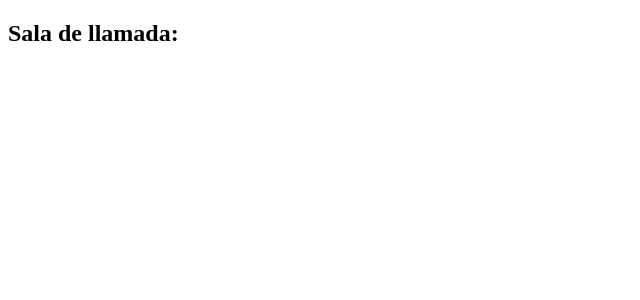
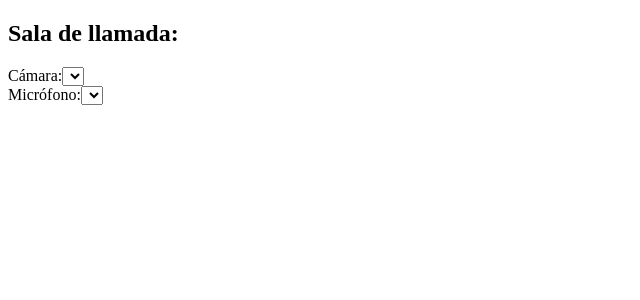
Before and after one commit to IagoPL/KDD, a React (Create React App) app in the folder frontend/: page /call/1 in a window 1280 px wide. Shown: the top 300 px of the page, without its empty margins (0-640 px from the left). Built offline with nearby package versions, Linux system fonts and the light colour scheme; no server answers.

Commit message:
Funcionalidad añadida para permitir la selección de cámara y micrófono en la videollamada

```diff
--- a/frontend/src/pages/Call/CallPage.js
+++ b/frontend/src/pages/Call/CallPage.js
@@ -1,25 +1,77 @@
 // src/pages/CallPage.js
-import React, { useEffect, useRef } from 'react';
+import React, { useEffect, useRef, useState } from 'react';
 
 const CallPage = ({ roomId }) => {
     const myVideo = useRef();
-    const otherVideo = useRef();
+    const [videoDevices, setVideoDevices] = useState([]);
+    const [audioDevices, setAudioDevices] = useState([]);
+    const [selectedVideoDevice, setSelectedVideoDevice] = useState('');
+    const [selectedAudioDevice, setSelectedAudioDevice] = useState('');
+
+    // Función para obtener los dispositivos de video y audio
+    const getDevices = async () => {
+        const devices = await navigator.mediaDevices.enumerateDevices();
+        const videoInputs = devices.filter(device => device.kind === 'videoinput');
+        const audioInputs = devices.filter(device => device.kind === 'audioinput');
+        setVideoDevices(videoInputs);
+        setAudioDevices(audioInputs);
+
+        if (videoInputs.length > 0) setSelectedVideoDevice(videoInputs[0].deviceId);
+        if (audioInputs.length > 0) setSelectedAudioDevice(audioInputs[0].deviceId);
+    };
+
+    // Función para iniciar la transmisión de video y audio
+    const startStream = async () => {
+        try {
+            const stream = await navigator.mediaDevices.getUserMedia({
+                video: { deviceId: selectedVideoDevice ? { exact: selectedVideoDevice } : undefined },
+                audio: { deviceId: selectedAudioDevice ? { exact: selectedAudioDevice } : undefined }
+            });
+            myVideo.current.srcObject = stream;
+        } catch (error) {
+            console.error("Error al acceder a la cámara/micrófono:", error);
+        }
+    };
 
     useEffect(() => {
-        // Aquí podríamos configurar WebRTC para la transmisión de video
-        // Usa `navigator.mediaDevices.getUserMedia` para acceder a la cámara y el micrófono
-        navigator.mediaDevices.getUserMedia({ video: true, audio: true })
-            .then(stream => {
-                myVideo.current.srcObject = stream;
-            })
-            .catch(error => console.error("Error al acceder a la cámara/micrófono:", error));
+        getDevices();
     }, []);
+
+    useEffect(() => {
+        if (selectedVideoDevice && selectedAudioDevice) {
+            startStream();
+        }
+    }, [selectedVideoDevice, selectedAudioDevice]);
 
     return (
         <div>
             <h2>Sala de llamada: {roomId}</h2>
+
+            {/* Selectores para elegir cámara y micrófono */}
+            <div>
+                <label>Cámara:</label>
+                <select value={selectedVideoDevice} onChange={(e) => setSelectedVideoDevice(e.target.value)}>
+                    {videoDevices.map(device => (
+                        <option key={device.deviceId} value={device.deviceId}>
+                            {device.label || `Cámara ${device.deviceId}`}
+                        </option>
+                    ))}
+                </select>
+            </div>
+            <div>
+                <label>Micrófono:</label>
+                <select value={selectedAudioDevice} onChange={(e) => setSelectedAudioDevice(e.target.value)}>
+                    {audioDevices.map(device => (
+                        <option key={device.deviceId} value={device.deviceId}>
+                            {device.label || `Micrófono ${device.deviceId}`}
+                        </option>
+                    ))}
+                </select>
+            </div>
+
+            {/* Elemento de video para la transmisión */}
             <video ref={myVideo} autoPlay playsInline />
-            <video ref={otherVideo} autoPlay playsInline />
+
         </div>
     );
 };
```
